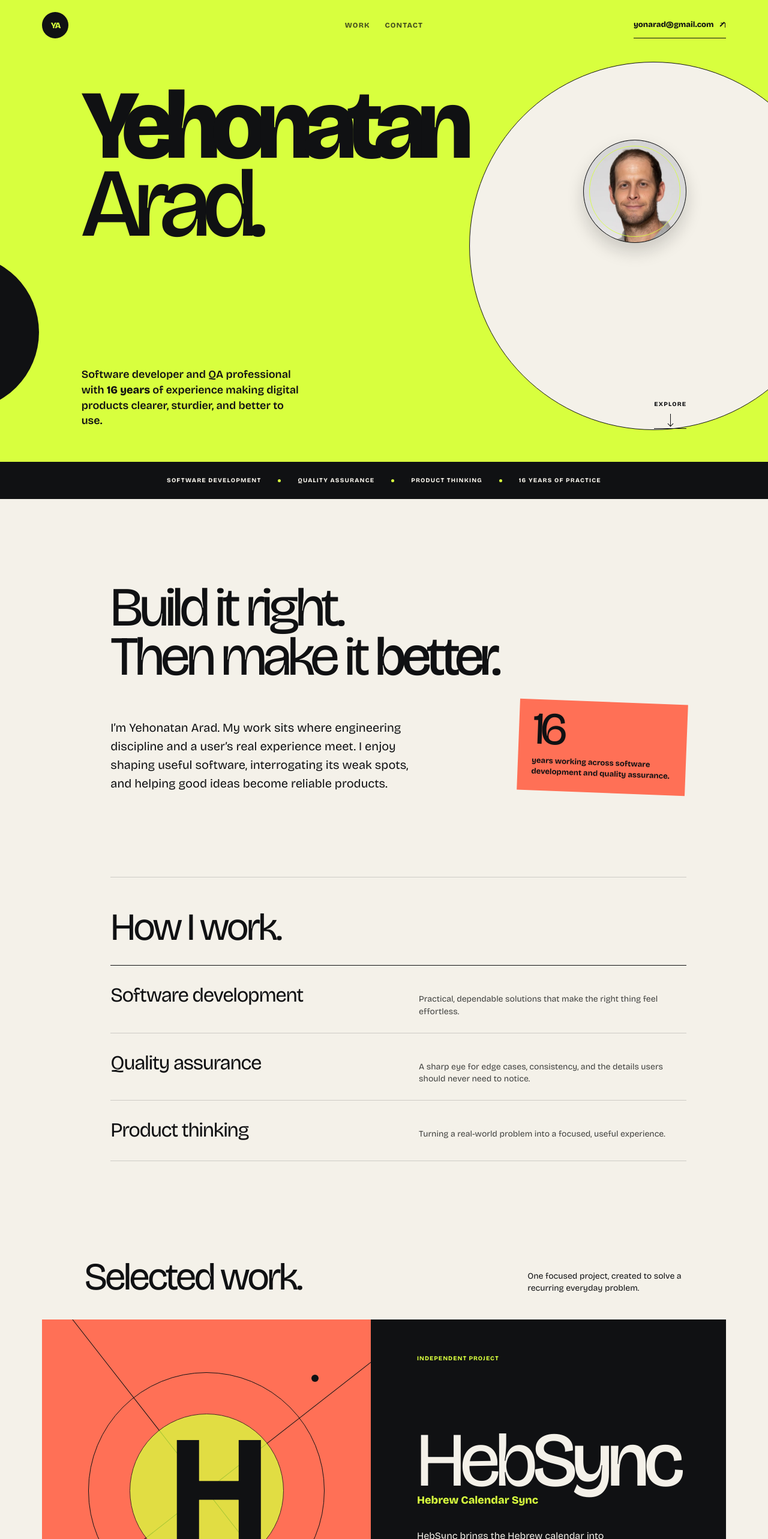
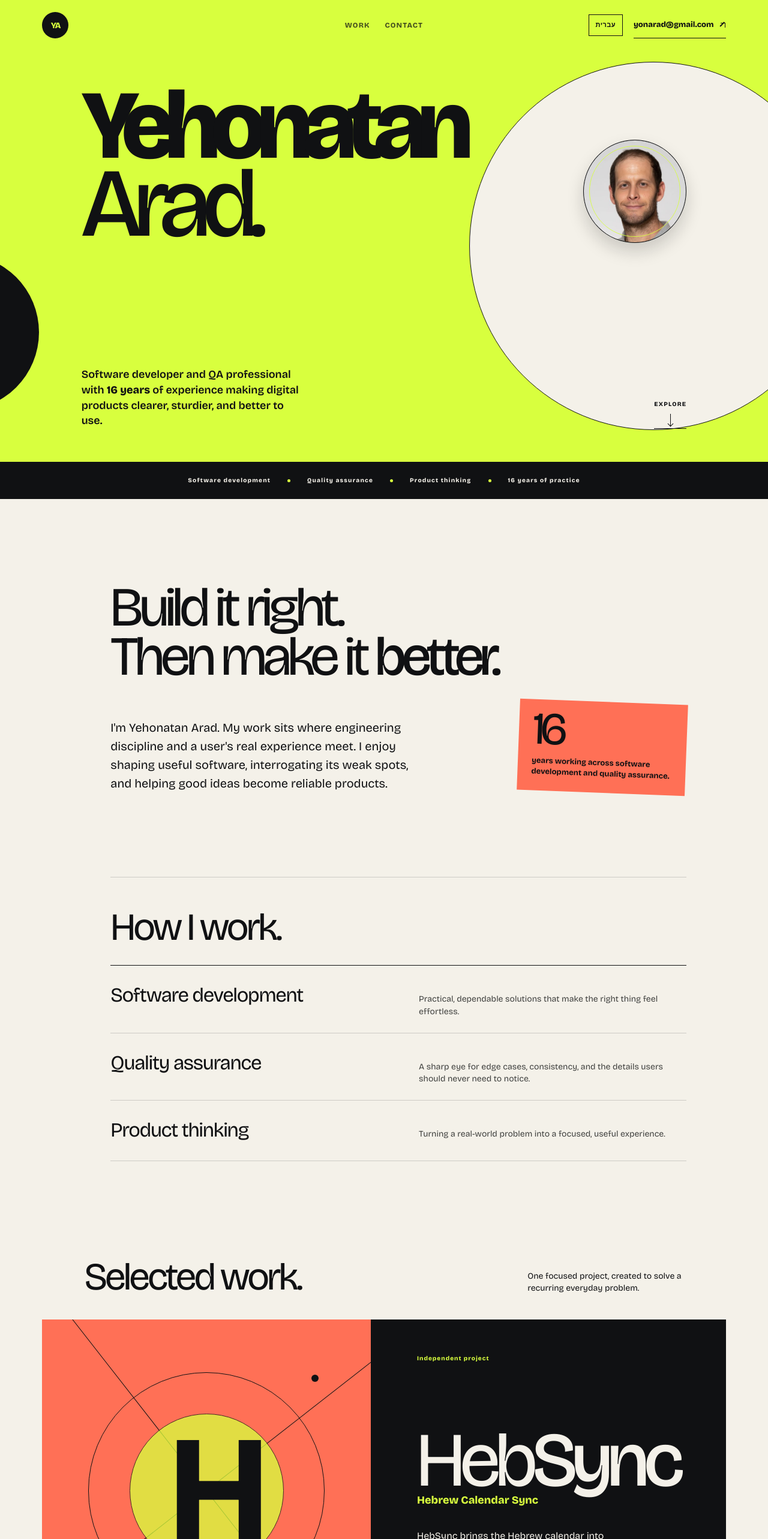
Before and after one commit to yonarad/yehonatan-arad, a Next.js app: page / in a window 1280 px wide. Shown: the top 2566 px of the page at 60% size. Built offline with nearby package versions, Linux system fonts and the light colour scheme.

Commit message:
Add Hebrew language toggle

```diff
--- a/app/layout.tsx
+++ b/app/layout.tsx
@@ -1,5 +1,5 @@
 import type { Metadata } from "next";
-import { Bricolage_Grotesque, Geist_Mono } from "next/font/google";
+import { Bricolage_Grotesque, Geist_Mono, Heebo } from "next/font/google";
 import "./globals.css";
 
 const bricolage = Bricolage_Grotesque({
@@ -10,6 +10,11 @@ const bricolage = Bricolage_Grotesque({
 const geistMono = Geist_Mono({
   variable: "--font-geist-mono",
   subsets: ["latin"],
+});
+
+const heebo = Heebo({
+  variable: "--font-heebo",
+  subsets: ["hebrew", "latin"],
 });
 
 export const metadata: Metadata = {
@@ -29,7 +34,7 @@ export default function RootLayout({
   return (
     <html lang="en">
       <body
-        className={`${bricolage.variable} ${geistMono.variable} antialiased`}
+        className={`${bricolage.variable} ${geistMono.variable} ${heebo.variable} antialiased`}
       >
         {children}
       </body>
--- a/app/page.tsx
+++ b/app/page.tsx
@@ -1,104 +1,75 @@
+"use client";
+
+import Image from "next/image";
+import { useState } from "react";
+
 const socialLinks = [
   { label: "LinkedIn", href: "https://www.linkedin.com/in/yehonatan-arad" },
   { label: "Facebook", href: "https://m.facebook.com/yonarad" },
   { label: "X / Twitter", href: "https://x.com/yonarad1" },
 ];
 
-const practices = [
-  ["01", "Software development", "Practical, dependable solutions that make the right thing feel effortless."],
-  ["02", "Quality assurance", "A sharp eye for edge cases, consistency, and the details users should never need to notice."],
-  ["03", "Product thinking", "Turning a real-world problem into a focused, useful experience."],
-];
+const content = {
+  en: {
+    navWork: "Work", navContact: "Contact", switchLanguage: "עברית", homeLabel: "Yehonatan Arad home",
+    intro: <>Software developer and QA professional with <strong>16 years</strong> of experience making digital products clearer, sturdier, and better to use.</>,
+    explore: "Explore", focus: ["Software development", "Quality assurance", "Product thinking", "16 years of practice"],
+    aboutTitle: <>Build it right.<br />Then make it <span className="accent">better.</span></>,
+    about: "I'm Yehonatan Arad. My work sits where engineering discipline and a user's real experience meet. I enjoy shaping useful software, interrogating its weak spots, and helping good ideas become reliable products.",
+    years: "years working across software development and quality assurance.",
+    practiceTitle: "How I work.",
+    practices: [["Software development", "Practical, dependable solutions that make the right thing feel effortless."], ["Quality assurance", "A sharp eye for edge cases, consistency, and the details users should never need to notice."], ["Product thinking", "Turning a real-world problem into a focused, useful experience."]],
+    workTitle: "Selected work.", workIntro: "One focused project, created to solve a recurring everyday problem.", projectIndex: "Independent project", projectSubtitle: "Hebrew Calendar Sync",
+    projectDescription: "HebSync brings the Hebrew calendar into everyday scheduling, making it easier to keep meaningful dates present in the calendar you already use.", projectLink: "Explore HebSync",
+    contactTitle: <>A thoughtful<br />conversation <span className="accent">starts here.</span></>, footer: "Software · Quality · Curiosity",
+  },
+  he: {
+    navWork: "עבודה", navContact: "יצירת קשר", switchLanguage: "English", homeLabel: "דף הבית של יהונתן ערד",
+    intro: <>מפתח תוכנה ובודק איכות עם <strong>16 שנות ניסיון</strong> ביצירת מוצרים דיגיטליים ברורים, יציבים ונוחים יותר לשימוש.</>,
+    explore: "היכרות", focus: ["פיתוח תוכנה", "בדיקות איכות", "חשיבה מוצרית", "16 שנות ניסיון"],
+    aboutTitle: <>בונים נכון.<br />ואז עושים את זה <span className="accent">טוב יותר.</span></>,
+    about: "אני יהונתן ערד. העבודה שלי נמצאת בנקודת המפגש בין משמעת הנדסית לבין חוויית המשתמש האמיתית. אני נהנה לבנות תוכנה שימושית, לאתר את נקודות התורפה שלה, ולעזור לרעיונות טובים להפוך למוצרים אמינים.",
+    years: "של עבודה בתחומי פיתוח התוכנה ובדיקות האיכות.",
+    practiceTitle: "איך אני עובד.",
+    practices: [["פיתוח תוכנה", "פתרונות מעשיים ואמינים שהופכים את הדבר הנכון לפשוט לשימוש."], ["בדיקות איכות", "עין חדה למקרי קצה, לעקביות ולפרטים שהמשתמשים לא אמורים להבחין בהם."], ["חשיבה מוצרית", "הפיכת בעיה מהעולם האמיתי לחוויה ממוקדת ושימושית."]],
+    workTitle: "עבודה נבחרת.", workIntro: "פרויקט אחד ממוקד, שנוצר כדי לפתור בעיה יומיומית שחוזרת על עצמה.", projectIndex: "פרויקט עצמאי", projectSubtitle: "סנכרון לוח השנה העברי",
+    projectDescription: "HebSync מחבר את הלוח העברי ליומן היומיומי, כדי שתאריכים משמעותיים יישארו נוכחים ביומן שכבר משתמשים בו.", projectLink: "ל־HebSync",
+    contactTitle: <>שיחה טובה<br /><span className="accent">מתחילה כאן.</span></>, footer: "תוכנה · איכות · סקרנות",
+  },
+} as const;
 
 export default function Home() {
+  const [language, setLanguage] = useState<"en" | "he">("en");
+  const t = content[language];
+  const isHebrew = language === "he";
+
   return (
-    <main>
-      <nav className="nav" aria-label="Main navigation">
-        <a className="monogram" href="#top" aria-label="Yehonatan Arad home">YA</a>
-        <div className="nav-links">
-          <a href="#work">Work</a>
-          <a href="#contact">Contact</a>
+    <main dir={isHebrew ? "rtl" : "ltr"} lang={language} className={isHebrew ? "hebrew" : "english"}>
+      <nav className="nav" aria-label={isHebrew ? "ניווט ראשי" : "Main navigation"}>
+        <a className="monogram" href="#top" aria-label={t.homeLabel}>YA</a>
+        <div className="nav-links"><a href="#work">{t.navWork}</a><a href="#contact">{t.navContact}</a></div>
+        <div className="nav-actions">
+          <button className="language-toggle" type="button" onClick={() => setLanguage(isHebrew ? "en" : "he")} aria-label={isHebrew ? "Switch to English" : "החלפה לעברית"}>{t.switchLanguage}</button>
+          <a href="mailto:yonarad@gmail.com" className="email">yonarad@gmail.com <span className="arrow-mark" aria-hidden="true" /></a>
         </div>
-        <a href="mailto:yonarad@gmail.com" className="email">yonarad@gmail.com <span className="arrow-mark" aria-hidden="true" /></a>
       </nav>
 
       <section className="hero" id="top">
-        <div className="hero-main">
-          <h1>Yehonatan<br /><span className="accent">Arad.</span></h1>
-          <div className="mark">
-            <Image
-              src="/yehonatan-arad.jpg"
-              alt="Yehonatan Arad"
-              width={400}
-              height={400}
-              priority
-              className="profile-photo"
-            />
-          </div>
-        </div>
-        <div className="hero-bottom">
-          <p>Software developer and QA professional with <strong>16 years</strong> of experience making digital products clearer, sturdier, and better to use.</p>
-          <a className="scroll" href="#about" aria-label="Explore profile">Explore <span className="down-mark" aria-hidden="true" /></a>
-        </div>
+        <div className="hero-main"><h1>Yehonatan<br /><span className="accent">Arad.</span></h1><div className="mark"><Image src="/yehonatan-arad.jpg" alt="Yehonatan Arad" width={400} height={400} priority className="profile-photo" /></div></div>
+        <div className="hero-bottom"><p>{t.intro}</p><a className="scroll" href="#about" aria-label={t.explore}>{t.explore} <span className="down-mark" aria-hidden="true" /></a></div>
       </section>
 
-      <section className="ticker" aria-label="Professional focus">
-        <span>SOFTWARE DEVELOPMENT</span><i /><span>QUALITY ASSURANCE</span><i /><span>PRODUCT THINKING</span><i /><span>16 YEARS OF PRACTICE</span>
-      </section>
+      <section className="ticker" aria-label={isHebrew ? "תחומי התמחות" : "Professional focus"}>{t.focus.map((item, index) => <span key={item} className="ticker-item">{index > 0 && <i />}{item}</span>)}</section>
 
-      <section id="about" className="about section">
-        <div className="about-content">
-          <h2>Build it right.<br />Then make it <span className="accent">better.</span></h2>
-          <div className="about-grid">
-            <p className="lead">I’m Yehonatan Arad. My work sits where engineering discipline and a user’s real experience meet. I enjoy shaping useful software, interrogating its weak spots, and helping good ideas become reliable products.</p>
-            <aside className="fact-card">
-              <span>16</span>
-              <p>years working across software development and quality assurance.</p>
-            </aside>
-          </div>
-        </div>
-      </section>
+      <section id="about" className="about section"><div className="about-content"><h2>{t.aboutTitle}</h2><div className="about-grid"><p className="lead">{t.about}</p><aside className="fact-card"><span>16</span><p>{t.years}</p></aside></div></div></section>
 
-      <section className="practice section">
-        <div className="practice-content">
-          <h2>How I work.</h2>
-          <div className="practice-list">
-          {practices.map(([number, title, description]) => (
-            <article key={number}>
-              <h3>{title}</h3>
-              <p>{description}</p>
-            </article>
-          ))}
-          </div>
-        </div>
-      </section>
+      <section className="practice section"><div className="practice-content"><h2>{t.practiceTitle}</h2><div className="practice-list">{t.practices.map(([title, description]) => <article key={title}><h3>{title}</h3><p>{description}</p></article>)}</div></div></section>
 
-      <section id="work" className="work">
-        <div className="work-heading"><h2>Selected work.</h2><p>One focused project, created to solve a recurring everyday problem.</p></div>
-        <article className="project">
-          <div className="project-art" aria-hidden="true"><span>H</span><i /><i /><i /></div>
-          <div className="project-copy">
-            <p className="project-index">INDEPENDENT PROJECT</p>
-            <h2>Heb<span>Sync</span></h2>
-            <p className="project-subtitle">Hebrew Calendar Sync</p>
-            <p className="project-description">HebSync brings the Hebrew calendar into everyday scheduling, making it easier to keep meaningful dates present in the calendar you already use.</p>
-            <a className="project-link" href="https://hebsync.org" target="_blank" rel="noreferrer">Explore HebSync <span className="arrow-mark" aria-hidden="true" /></a>
-          </div>
-        </article>
-      </section>
+      <section id="work" className="work"><div className="work-heading"><h2>{t.workTitle}</h2><p>{t.workIntro}</p></div><article className="project"><div className="project-art" aria-hidden="true"><span>H</span><i /><i /><i /></div><div className="project-copy"><p className="project-index">{t.projectIndex}</p><h2>Heb<span>Sync</span></h2><p className="project-subtitle">{t.projectSubtitle}</p><p className="project-description">{t.projectDescription}</p><a className="project-link" href="https://hebsync.org" target="_blank" rel="noreferrer">{t.projectLink} <span className="arrow-mark" aria-hidden="true" /></a></div></article></section>
 
-      <section id="contact" className="contact section">
-        <div className="contact-content">
-          <h2>A thoughtful<br />conversation <span className="accent">starts here.</span></h2>
-          <a className="contact-email" href="mailto:yonarad@gmail.com">yonarad@gmail.com <span className="arrow-mark" aria-hidden="true" /></a>
-          <div className="social-links">
-            {socialLinks.map((link) => <a href={link.href} key={link.label} target="_blank" rel="noreferrer">{link.label} <span className="arrow-mark" aria-hidden="true" /></a>)}
-          </div>
-        </div>
-      </section>
+      <section id="contact" className="contact section"><div className="contact-content"><h2>{t.contactTitle}</h2><a className="contact-email" href="mailto:yonarad@gmail.com">yonarad@gmail.com <span className="arrow-mark" aria-hidden="true" /></a><div className="social-links">{socialLinks.map((link) => <a href={link.href} key={link.label} target="_blank" rel="noreferrer">{link.label} <span className="arrow-mark" aria-hidden="true" /></a>)}</div></div></section>
 
-      <footer><span>© 2026 Yehonatan Arad</span><span>Software · Quality · Curiosity</span></footer>
+      <footer><span>&copy; 2026 Yehonatan Arad</span><span>{t.footer}</span></footer>
     </main>
   );
 }
-import Image from "next/image";
```
Also changed, not shown: app/globals.css.
